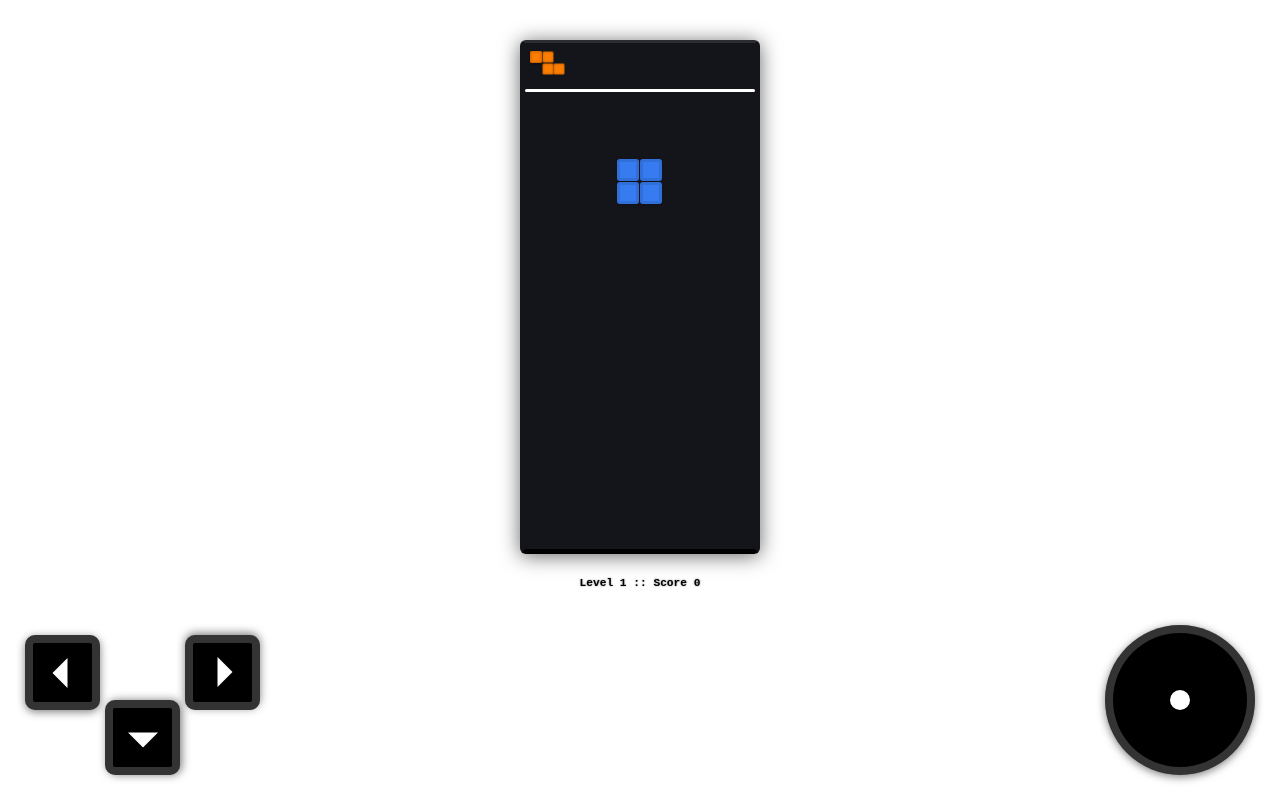
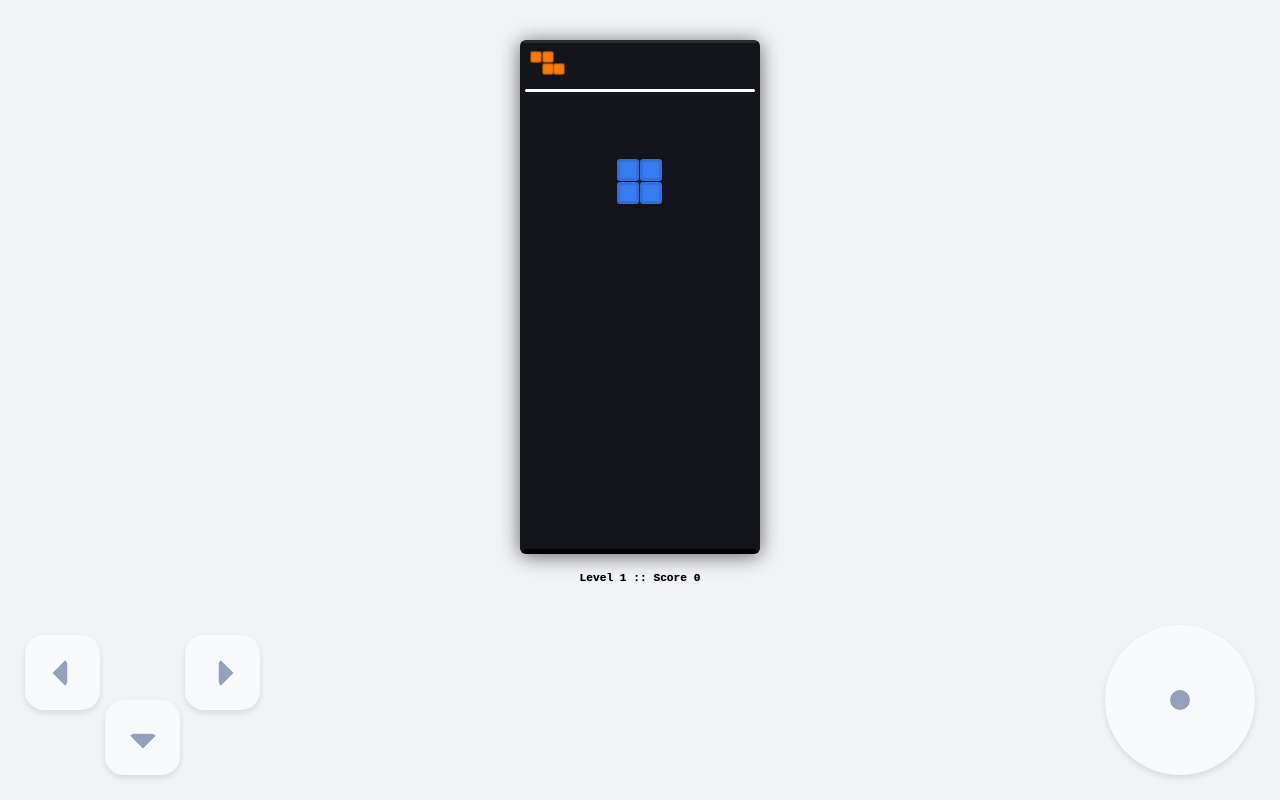
Before and after one commit to AleksandrTokhiyan/TetrisJS, a plain HTML site: page tetris.html in a window 1280 px wide. Drawn offline with Linux system fonts and the light colour scheme.

Commit message:
Visual improvements

```diff
--- a/tetris.css
+++ b/css/tetris.css
@@ -23,7 +23,7 @@
 .__tetris-container [class^="piece--"] {
     height: calc(100% / var(--columns) - 1px);
     width: calc(100% /  var(--rows) - 1px);
-    border-radius: 3px;
+    border-radius: 15%;
     box-shadow: 0 2px 4px -2px rgba(0,0,0,.3), inset 0 0 0 3px rgba(0, 0, 0, .1);
     display: inline-block;
     position: absolute;
--- a/js/WebTetris.js
+++ b/js/WebTetris.js
@@ -11,6 +11,7 @@ class WebTetris extends Tetris {
 
     this.boardElement = boardElement
     this.boardElement.classList.add('__tetris-container')
+    this.boardElement.innerHTML = ''
     for (let i = 0; i < 4; i++)
       boardElement.appendChild(Object.assign(document.createElement('DIV'), { className: 'piece--next' }))
   }
--- a/tetris.html
+++ b/tetris.html
@@ -1,14 +1,44 @@
 <!DOCTYPE html>
 <html>
     <head>
+         <!-- Meta -->
         <meta charset="UTF-8">
         <meta name="viewport" content="width=device-width, initial-scale=1.0, user-scalable=no">
-        <title>Tetяis</title>
-        <link rel="stylesheet" href="tetris.css">
+        <meta name="mobile-web-app-capable" content="yes">
+        <meta name="apple-mobile-web-app-capable" content="yes">
+
+        <!-- Title -->
+        <title>Tetяis | DяA</title>
+        <meta name="apple-mobile-web-app-title" content="Tetяis | DяA">
+
+        <!-- Theme Colors -->
+        <meta name="theme-color" content="#ecedf2">
+        <meta name="msapplication-navbutton-color" content="#ecedf2">
+        <meta name="apple-mobile-web-app-status-bar-style" content="#ecedf2">
+
+        <!-- Icons -->
+        <link rel="shortcut icon" href="img/favicon.png">
+        <link rel="icon" type="image/png" href="img/tetris.png">
+        <link rel="apple-touch-icon-precomposed" href="img/tetris.png">
+
+        <!-- Global site tag (gtag.js) - Google Analytics -->
+        <script async src="https://www.googletagmanager.com/gtag/js?id=UA-43282075-1"></script>
+        <script>
+          if(location.hostname == 'drasite.com') {
+            window.dataLayer = window.dataLayer || []
+            function gtag () {dataLayer.push(arguments)}
+            gtag('js', new Date())
+            gtag('config', 'UA-43282075-1')
+          }
+        </script>
+
+        <!-- CSS styles -->
+        <link rel="stylesheet" href="css/tetris.css">
         <style>
             html, body {
                 margin: 0;
                 padding: 0;
+                background: #f2f3f7;
             }
 
             #tetris-container {
@@ -36,7 +66,7 @@
             #tetris::after {
                 content: attr(data-info-text);
                 display: block;
-                bottom: -40px;
+                bottom: -7%;
                 position: absolute;
                 width: 100%;
                 text-align: center;
@@ -44,21 +74,21 @@
                 font-size: 1.4vh;
                 font-weight: bold;
                 color: black;
-                text-shadow: 0 0 2px rgba(0, 0, 0, .5);
+                text-shadow: 0 0 .1em rgba(0, 0, 0, .5);
             }
 
             #tetris.key-press [class^="piece--"]:not([class^="piece--next"]) {
-                transition-duration: .05s;
+                transition-duration: .025s;
                 transition-timing-function: linear;
             }
 
             #controls > div {
                 height: 15vw;
                 width: 15vw;
-                border-radius: 2vw;
-                background: black;
+                border-radius: 25%;
+                background: rgba(255, 255, 255, .5);
                 position: absolute;
-                box-shadow: 0 2px 8px rgba(0, 0, 0, .5), inset 0 0 0 1.5vw rgba(255, 255, 255, .2);
+                box-shadow: 0 3px 6px rgba(0, 0, 0, .1);
                 -webkit-touch-callout: none;
                 -webkit-user-select: none;
                 -khtml-user-select: none;
@@ -69,32 +99,41 @@
             #controls > div::after {
                 content: '';
                 display: block;
+                color: #96a0bc;
                 border: 3vw solid transparent;
-                border-right-color: transparent;
-                border-right-color: white;
+                border-radius: 25%;
                 height: 0;
                 width: 0;
                 top: 50%;
                 left: 50%;
                 position: absolute;
-                transform: translate(-85%, -50%);
             }
 
             #controls .control--left {
                 left: 5vw;
                 bottom: 18vw;
             }
+            #controls .control--left::after {
+                border-right-color: currentColor;
+                transform: translate(-85%, -50%);
+            }
 
             #controls .control--down {
                 left: 21vw;
                 bottom: 5vw;
-                transform: rotate(-90deg)
+            }
+            #controls .control--down::after {
+                border-top-color: currentColor;
+                transform: translate(-50%, -15%)
             }
 
             #controls .control--right {
                 left: 37vw;
                 bottom: 18vw;
-                transform: rotate(180deg);
+            }
+            #controls .control--right::after {
+                border-left-color: currentColor;
+                transform: translate(-15%, -50%);
             }
 
             #controls .control--action {
@@ -107,7 +146,7 @@
 
             #controls .control--action::after {
                 border: 0;
-                background: white;
+                background: currentColor;
                 border-radius: 100%;
                 height: 4vw;
                 width: 4vw;
@@ -118,7 +157,7 @@
                 position: absolute;
                 top: 50%;
                 transform: translateY(-50%);
-                background: rgba(255, 255, 255, .5) url('game-over.svg') no-repeat center;
+                background: rgba(255, 255, 255, .5) url('img/game-over.svg') no-repeat center;
                 background-size: contain;
                 height: 25vw;
                 max-height: 300px;
@@ -132,8 +171,6 @@
                 #controls > div {
                     height: 75px;
                     width: 75px;
-                    border-radius: 10px;
-                    box-shadow: 0 2px 8px rgba(0, 0, 0, .5), inset 0 0 0 8px rgba(255, 255, 255, .2);
                 }
 
                 #controls > div::after { border-width: 15px; }
@@ -213,7 +250,10 @@
                   target.onmouseup = target.ontouchend = null
                 }
               }
-              element.ontouchstart = element.onmousedown = ({ target }) => keyPress(target, action)
+              element.ontouchstart = element.onmousedown = event => {
+                event.preventDefault()
+                keyPress(event.target, action)
+              }
             }
             addButtonPressEvent(document.getElementsByClassName('control--left')[0], () => tetris.movePieceLeft())
             addButtonPressEvent(document.getElementsByClassName('control--down')[0], () => tetris.movePieceDown())
```
Also changed, not shown: img/favicon.png (added), img/game-over.svg (renamed from game-over.svg), img/tetris.png (added).
